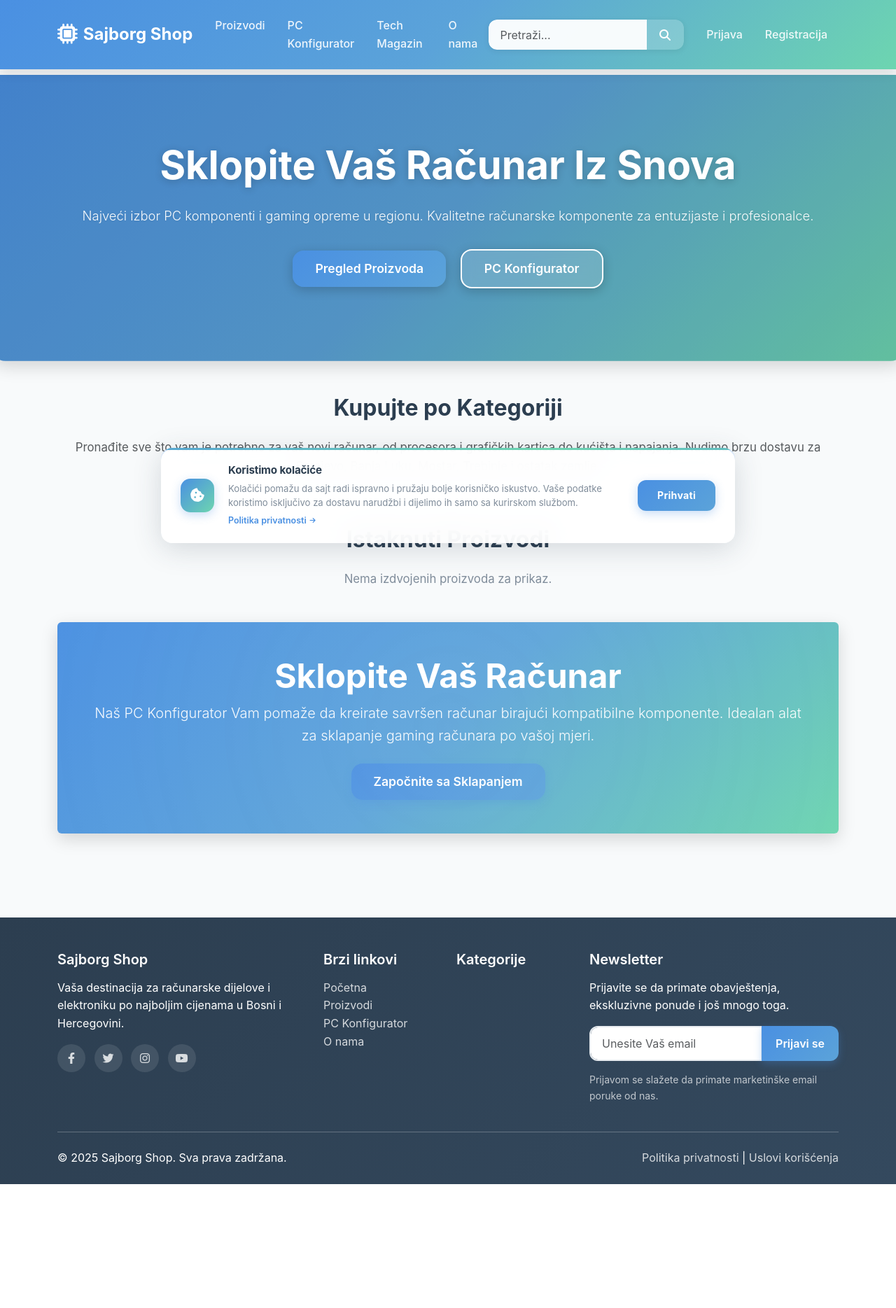
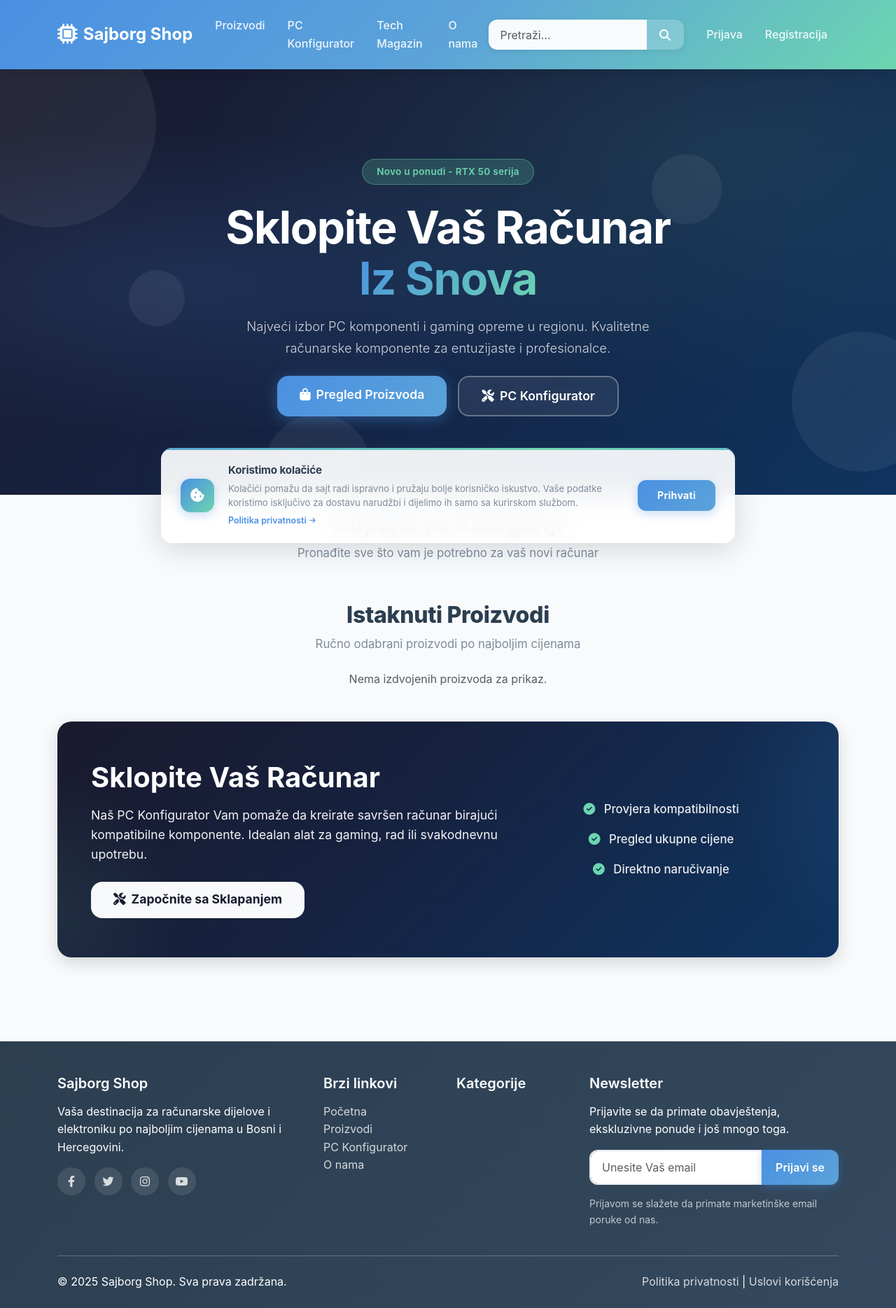
Before and after one commit to NVladan/Sajborg, a Flask app: page / in a window 1280 px wide. Shown: the whole page at 70% size. Before the commit the page ends 1692 px from the top, so only its background shows below. Run offline with Flask 3, Linux system fonts and the light colour scheme; data that the repository does not hold is empty; some libraries are stand-ins or nearby versions.

Commit message:
Redesign homepage hero section and improve UI
- Redesign hero with dark gradient, floating particles, and accent badge
- Add trust bar section below hero
- Modernize category and product grid layout with lazy loading
- Enhance PC builder CTA with feature checklist
- Add confirmation dialogs for admin ban/unban actions
- Add 429 rate limit error page

Co-Authored-By: Claude Opus 4.7 (1M context) <noreply@anthropic.com>

```diff
--- a/static/css/pages.css
+++ b/static/css/pages.css
@@ -1,16 +1,13 @@
 /* static/css/pages.css - Modern Page Styles */
 
-/* Modern Hero Section */
+/* ===== HERO SECTION ===== */
 .hero-section {
-  background: var(--gradient-bg);
-  background-size: cover;
-  background-position: center;
+  background: linear-gradient(135deg, #1a1a2e 0%, #16213e 40%, #0f3460 100%);
   color: white;
-  padding: 4rem 0;
+  padding: 6rem 0 5rem;
   position: relative;
-  border-radius: 0 0 var(--border-radius-lg) var(--border-radius-lg);
-  margin: -1rem -0.75rem 2rem;
-  box-shadow: var(--shadow-lg);
+  margin: -1.5rem -12px 0;
+  overflow: hidden;
   z-index: 1;
 }
 
@@ -20,9 +17,39 @@
   left: 0;
   width: 100%;
   height: 100%;
-  background: rgba(0, 0, 0, 0.1);
+  background:
+    radial-gradient(ellipse at 20% 50%, rgba(74, 144, 226, 0.15) 0%, transparent 50%),
+    radial-gradient(ellipse at 80% 20%, rgba(109, 213, 176, 0.1) 0%, transparent 50%);
   z-index: 1;
-  border-radius: 0 0 var(--border-radius-lg) var(--border-radius-lg);
+}
+
+.hero-particles {
+  position: absolute;
+  top: 0;
+  left: 0;
+  width: 100%;
+  height: 100%;
+  z-index: 1;
+  overflow: hidden;
+}
+
+.hero-particles .particle {
+  position: absolute;
+  border-radius: 50%;
+  background: rgba(255, 255, 255, 0.06);
+  animation: float 15s infinite ease-in-out;
+}
+
+.hero-particles .particle:nth-child(1) { width: 300px; height: 300px; top: -10%; left: -5%; animation-delay: 0s; }
+.hero-particles .particle:nth-child(2) { width: 200px; height: 200px; top: 60%; right: -3%; animation-delay: -3s; }
+.hero-particles .particle:nth-child(3) { width: 150px; height: 150px; bottom: -5%; left: 30%; animation-delay: -6s; }
+.hero-particles .particle:nth-child(4) { width: 100px; height: 100px; top: 20%; right: 20%; animation-delay: -9s; }
+.hero-particles .particle:nth-child(5) { width: 80px; height: 80px; top: 50%; left: 15%; animation-delay: -12s; }
+
+@keyframes float {
+  0%, 100% { transform: translateY(0) rotate(0deg); }
+  33% { transform: translateY(-20px) rotate(5deg); }
+  66% { transform: translateY(10px) rotate(-3deg); }
 }
 
 .hero-content {
@@ -31,60 +58,144 @@
   padding: 2rem 1rem;
 }
 
+.hero-badge {
+  display: inline-block;
+  background: rgba(109, 213, 176, 0.2);
+  border: 1px solid rgba(109, 213, 176, 0.4);
+  color: var(--accent-green);
+  padding: 0.4rem 1.25rem;
+  border-radius: 50px;
+  font-size: 0.85rem;
+  font-weight: 600;
+  margin-bottom: 1.5rem;
+  letter-spacing: 0.02em;
+}
+
 .hero-content h1 {
   font-weight: 800;
-  margin-bottom: 1.5rem;
-  text-shadow: 0 2px 12px rgba(0, 0, 0, 0.2);
+  margin-bottom: 1rem;
+  line-height: 1.15;
+  letter-spacing: -0.02em;
+}
+
+.hero-accent {
+  background: linear-gradient(135deg, var(--accent-blue), var(--accent-green));
+  -webkit-background-clip: text;
+  -webkit-text-fill-color: transparent;
+  background-clip: text;
 }
 
 .hero-content p {
   font-size: 1.15rem;
-  opacity: 0.95;
+  opacity: 0.8;
   margin-bottom: 2rem;
-  text-shadow: 0 1px 4px rgba(0, 0, 0, 0.1);
+  line-height: 1.7;
 }
 
-.hero-content .btn {
-  margin: 0.5rem;
-  box-shadow: 0 4px 16px rgba(0, 0, 0, 0.2);
+.hero-cta {
+  display: flex;
+  gap: 1rem;
+  justify-content: center;
+  flex-wrap: wrap;
 }
 
-.hero-content .btn-outline-light {
-  background-color: rgba(255, 255, 255, 0.15);
-  border: 2px solid white;
-  color: white;
+.hero-btn-primary {
+  background: linear-gradient(135deg, var(--accent-blue) 0%, #5BA3D9 100%) !important;
+  color: white !important;
+  border: none !important;
+  padding: 0.85rem 2rem !important;
+  font-weight: 600;
+  box-shadow: 0 4px 20px rgba(74, 144, 226, 0.4);
+}
+
+.hero-btn-primary:hover {
+  box-shadow: 0 6px 28px rgba(74, 144, 226, 0.5);
+  transform: translateY(-2px);
+}
+
+.hero-btn-secondary {
+  background-color: rgba(255, 255, 255, 0.08) !important;
+  border: 2px solid rgba(255, 255, 255, 0.3) !important;
+  color: white !important;
+  padding: 0.85rem 2rem !important;
   backdrop-filter: blur(10px);
 }
 
-.hero-content .btn-outline-light:hover {
-  background-color: white;
-  color: var(--accent-blue);
+.hero-btn-secondary:hover {
+  background-color: rgba(255, 255, 255, 0.15) !important;
+  border-color: rgba(255, 255, 255, 0.5) !important;
   transform: translateY(-2px);
 }
 
-/* Featured Categories Section */
+/* ===== TRUST BAR ===== */
+.trust-bar {
+  background: white;
+  padding: 1.5rem 0;
+  box-shadow: 0 2px 12px rgba(0, 0, 0, 0.06);
+  margin-bottom: 3rem;
+}
+
+.trust-item {
+  display: flex;
+  align-items: center;
+  justify-content: center;
+  gap: 0.75rem;
+  padding: 0.5rem;
+}
+
+.trust-icon {
+  width: 42px;
+  height: 42px;
+  display: flex;
+  align-items: center;
+  justify-content: center;
+  border-radius: 10px;
+  background: linear-gradient(135deg, rgba(74, 144, 226, 0.1), rgba(109, 213, 176, 0.1));
+  color: var(--accent-blue);
+  font-size: 1.1rem;
+  flex-shrink: 0;
+}
+
+.trust-text {
+  text-align: left;
+}
+
+.trust-text strong {
+  display: block;
+  font-size: 0.85rem;
+  color: var(--text-primary);
+  line-height: 1.3;
+}
+
+.trust-text span {
+  font-size: 0.78rem;
+  color: var(--text-secondary);
+}
+
+/* ===== SECTION HEADERS ===== */
+.section-title {
+  font-weight: 800;
+  color: var(--text-primary);
+  margin-bottom: 0.5rem;
+  letter-spacing: -0.01em;
+}
+
+.section-subtitle {
+  color: var(--text-secondary);
+  font-size: 1.05rem;
+  margin-bottom: 0;
+}
+
+/* ===== FEATURED CATEGORIES ===== */
 .featured-categories-section {
   margin-bottom: 3rem;
 }
 
-.featured-categories-section h2,
-.featured-products-section h2 {
-  font-weight: 700;
-  color: var(--text-primary);
-  margin-bottom: 1rem;
-}
-
-.featured-categories-section p,
-.featured-products-section p {
-  color: var(--text-secondary);
-  font-size: 1.05rem;
-}
-
-/* PC Builder CTA Section */
+/* ===== PC BUILDER CTA ===== */
 .pc-builder-cta-section {
-  background: var(--gradient-bg);
+  background: linear-gradient(135deg, #1a1a2e 0%, #16213e 40%, #0f3460 100%);
   border-radius: var(--border-radius-lg);
-  padding: 3rem 2rem !important;
+  padding: 3.5rem 3rem !important;
   box-shadow: var(--shadow-lg);
   position: relative;
   overflow: hidden;
@@ -94,22 +205,52 @@
   content: '';
   position: absolute;
   top: -50%;
-  right: -50%;
-  width: 200%;
-  height: 200%;
-  background: radial-gradient(circle, rgba(255, 255, 255, 0.1) 0%, transparent 70%);
-  animation: pulse 4s ease-in-out infinite;
+  right: -30%;
+  width: 500px;
+  height: 500px;
+  background: radial-gradient(circle, rgba(74, 144, 226, 0.15) 0%, transparent 70%);
+  border-radius: 50%;
 }
 
-@keyframes pulse {
-  0%, 100% { transform: scale(1); opacity: 0.5; }
-  50% { transform: scale(1.1); opacity: 0.8; }
+.pc-builder-cta-section::after {
+  content: '';
+  position: absolute;
+  bottom: -40%;
+  left: -20%;
+  width: 400px;
+  height: 400px;
+  background: radial-gradient(circle, rgba(109, 213, 176, 0.1) 0%, transparent 70%);
+  border-radius: 50%;
 }
 
 .pc-builder-cta-section h2,
-.pc-builder-cta-section p {
+.pc-builder-cta-section p,
+.pc-builder-cta-section .btn,
+.pc-builder-cta-section .cta-features {
   position: relative;
   z-index: 2;
+}
+
+.pc-builder-cta-section .btn-light {
+  color: #1a1a2e;
+  font-weight: 700;
+}
+
+.cta-features {
+  display: flex;
+  flex-direction: column;
+  gap: 1rem;
+}
+
+.cta-feature-item {
+  color: rgba(255, 255, 255, 0.9);
+  font-size: 1.05rem;
+  font-weight: 500;
+}
+
+.cta-feature-item i {
+  color: var(--accent-green);
+  margin-right: 0.5rem;
 }
 
 /* Newsletter Section */
--- a/templates/admin/users.html
+++ b/templates/admin/users.html
@@ -113,12 +113,12 @@
 
                                     {% if user.role != 'admin' %}
                                         {% if user.is_banned %}
-                                        <form action="{{ url_for('admin.unban_user', user_id=user.id) }}" method="POST" class="d-inline">
+                                        <form action="{{ url_for('admin.unban_user', user_id=user.id) }}" method="POST" class="d-inline" onsubmit="return confirm('Da li ste sigurni da želite da odblokirate korisnika {{ user.username }}?')">
                                             <input type="hidden" name="csrf_token" value="{{ csrf_token() }}">
                                             <button type="submit" class="btn btn-sm btn-success">Odblokiraj</button>
                                         </form>
                                         {% else %}
-                                        <form action="{{ url_for('admin.ban_user', user_id=user.id) }}" method="POST" class="d-inline">
+                                        <form action="{{ url_for('admin.ban_user', user_id=user.id) }}" method="POST" class="d-inline" onsubmit="return confirm('Da li ste sigurni da želite da banujete korisnika {{ user.username }}?')">
                                             <input type="hidden" name="csrf_token" value="{{ csrf_token() }}">
                                             <button type="submit" class="btn btn-sm btn-warning">Banuj</button>
                                         </form>
--- a/templates/index.html
+++ b/templates/index.html
@@ -3,27 +3,45 @@
 {% block title %}Sajborg Shop - Prodaja PC Komponenti i Gaming Opreme{% endblock %}
 
 {% block content %}
+<!-- Hero Section -->
 <section class="hero-section text-center text-white">
     <div class="hero-overlay"></div>
+    <div class="hero-particles">
+        <div class="particle"></div>
+        <div class="particle"></div>
+        <div class="particle"></div>
+        <div class="particle"></div>
+        <div class="particle"></div>
+    </div>
     <div class="container hero-content">
-        <h1 class="display-4 fw-bold">Sklopite Vaš Računar Iz Snova</h1>
-        <p class="lead mb-4">Najveći izbor PC komponenti i gaming opreme u regionu. Kvalitetne računarske komponente za entuzijaste i profesionalce.</p>
-        <a href="{{ url_for('product.products') }}" class="btn btn-primary btn-lg">Pregled Proizvoda</a>
-        <a href="{{ url_for('builder.builder') }}" class="btn btn-outline-light btn-lg">PC Konfigurator</a>
+        <span class="hero-badge">Novo u ponudi - RTX 50 serija</span>
+        <h1 class="display-3 fw-bold mb-3">Sklopite Vaš Računar<br><span class="hero-accent">Iz Snova</span></h1>
+        <p class="lead mb-4 mx-auto" style="max-width: 640px;">Najveći izbor PC komponenti i gaming opreme u regionu. Kvalitetne računarske komponente za entuzijaste i profesionalce.</p>
+        <div class="hero-cta">
+            <a href="{{ url_for('product.products') }}" class="btn btn-light btn-lg hero-btn-primary">
+                <i class="fas fa-shopping-bag me-2"></i>Pregled Proizvoda
+            </a>
+            <a href="{{ url_for('builder.builder') }}" class="btn btn-outline-light btn-lg hero-btn-secondary">
+                <i class="fas fa-tools me-2"></i>PC Konfigurator
+            </a>
+        </div>
     </div>
 </section>
 
-<div class="container mt-5">
+<div class="container mt-4">
 
+    <!-- Featured Categories -->
     <section class="featured-categories-section mb-5">
-        <h2 class="text-center mb-4">Kupujte po Kategoriji</h2>
-        <p class="text-center text-muted mb-4">Pronađite sve što vam je potrebno za vaš novi računar, od procesora i grafičkih kartica do kućišta i napajanja. Nudimo brzu dostavu za Sarajevo, Banja Luku, Mostar, Trebinje i ostatak zemlje.</p>
-        <div class="row">
+        <div class="section-header text-center mb-4">
+            <h2 class="section-title">Kupujte po Kategoriji</h2>
+            <p class="section-subtitle">Pronađite sve što vam je potrebno za vaš novi računar</p>
+        </div>
+        <div class="row g-3">
             {% for category in featured_categories %}
-            <div class="col-md-4 mb-4">
+            <div class="col-md-4 col-6">
                 <a href="{{ url_for('product.products', category_slug=category.slug) }}" class="text-decoration-none">
                     <div class="category-box">
-                        <img src="{{ url_for('static', filename=category.image_path) if category.image_path else url_for('static', filename='img/no-image.svg') }}" alt="Kategorija {{ category.name }} u Sajborg Shop-u">
+                        <img src="{{ url_for('static', filename=category.image_path) if category.image_path else url_for('static', filename='img/no-image.svg') }}" alt="Kategorija {{ category.name }} u Sajborg Shop-u" loading="lazy">
                         <div class="category-overlay">
                             <h3 class="category-name">{{ category.name }}</h3>
                         </div>
@@ -34,10 +52,14 @@
         </div>
     </section>
 
+    <!-- Featured Products -->
     <section class="featured-products-section mb-5">
-        <h2 class="text-center mb-4">Istaknuti Proizvodi</h2>
+        <div class="section-header text-center mb-4">
+            <h2 class="section-title">Istaknuti Proizvodi</h2>
+            <p class="section-subtitle">Ručno odabrani proizvodi po najboljim cijenama</p>
+        </div>
         {% if featured_products %}
-        <div class="row row-cols-1 row-cols-md-2 row-cols-lg-4 g-4">
+        <div class="row row-cols-2 row-cols-md-3 row-cols-lg-4 g-3 g-md-4">
             {% for product in featured_products %}
             <div class="col">
                 <div class="card h-100 product-card">
@@ -49,15 +71,15 @@
                     <a href="{{ url_for('product.product_detail', slug=product.slug) }}">
                         {% set images_sorted = product.images|sort(attribute='sort_order') %}
                         {% set primary_image = (images_sorted|selectattr('is_primary')|first) or (images_sorted|first) %}
-                        <img src="{{ url_for('static', filename=primary_image.image_path) if primary_image else url_for('static', filename='img/no-image.svg') }}" class="card-img-top" alt="Istaknuti proizvod: {{ product.name }}">
+                        <img src="{{ url_for('static', filename=primary_image.image_path) if primary_image else url_for('static', filename='img/no-image.svg') }}" class="card-img-top" alt="{{ product.name }}" loading="lazy">
                     </a>
-                    <div class="card-body">
+                    <div class="card-body d-flex flex-column">
                         <h5 class="card-title">
                             <a href="{{ url_for('product.product_detail', slug=product.slug) }}" class="text-decoration-none">
                                 {{ product.name }}
                             </a>
                         </h5>
-                        <p class="card-text product-price">{{ product.price|round(2) }} KM</p>
+                        <p class="card-text product-price mt-auto">{{ product.price|round(2) }} KM</p>
                         <div class="d-grid">
                            <a href="{{ url_for('product.product_detail', slug=product.slug) }}" class="btn btn-primary">Pogledaj Detalje</a>
                         </div>
@@ -66,16 +88,39 @@
             </div>
             {% endfor %}
         </div>
+        <div class="text-center mt-4">
+            <a href="{{ url_for('product.products') }}" class="btn btn-outline-primary btn-lg">
+                Pogledaj Sve Proizvode <i class="fas fa-arrow-right ms-2"></i>
+            </a>
+        </div>
         {% else %}
-        <p class="text-center">Nema izdvojenih proizvoda za prikaz.</p>
+        <p class="text-center text-muted">Nema izdvojenih proizvoda za prikaz.</p>
         {% endif %}
     </section>
 
-    <section class="pc-builder-cta-section my-5 p-5 rounded text-center">
-        <div class="container">
-            <h2 class="display-5 fw-bold text-white">Sklopite Vaš Računar</h2>
-            <p class="lead text-white mb-4" style="opacity: 0.95;">Naš PC Konfigurator Vam pomaže da kreirate savršen računar birajući kompatibilne komponente. Idealan alat za sklapanje gaming računara po vašoj mjeri.</p>
-            <a href="{{ url_for('builder.builder') }}" class="btn btn-primary btn-lg">Započnite sa Sklapanjem</a>
+    <!-- PC Builder CTA -->
+    <section class="pc-builder-cta-section my-5">
+        <div class="row align-items-center">
+            <div class="col-lg-7 text-center text-lg-start">
+                <h2 class="display-6 fw-bold text-white mb-3">Sklopite Vaš Računar</h2>
+                <p class="text-white mb-4" style="opacity: 0.95; font-size: 1.1rem;">Naš PC Konfigurator Vam pomaže da kreirate savršen računar birajući kompatibilne komponente. Idealan alat za gaming, rad ili svakodnevnu upotrebu.</p>
+                <a href="{{ url_for('builder.builder') }}" class="btn btn-light btn-lg">
+                    <i class="fas fa-tools me-2"></i>Započnite sa Sklapanjem
+                </a>
+            </div>
+            <div class="col-lg-5 text-center mt-4 mt-lg-0">
+                <div class="cta-features">
+                    <div class="cta-feature-item">
+                        <i class="fas fa-check-circle"></i> Provjera kompatibilnosti
+                    </div>
+                    <div class="cta-feature-item">
+                        <i class="fas fa-check-circle"></i> Pregled ukupne cijene
+                    </div>
+                    <div class="cta-feature-item">
+                        <i class="fas fa-check-circle"></i> Direktno naručivanje
+                    </div>
+                </div>
+            </div>
         </div>
     </section>
 </div>
```
Also changed, not shown: other parts of static/css/pages.css (+31 -7 lines), templates/errors/429.html (added, +93 -0 lines).
